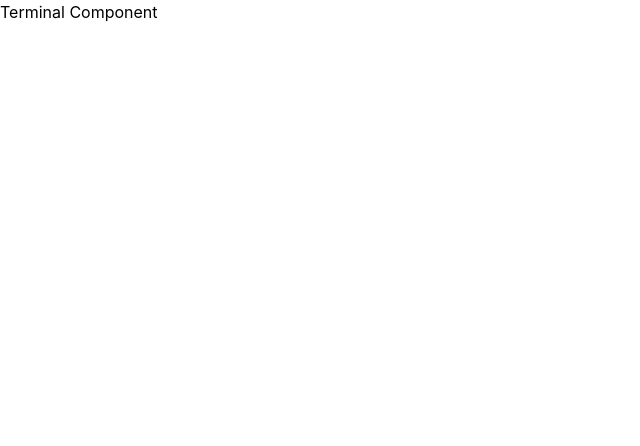
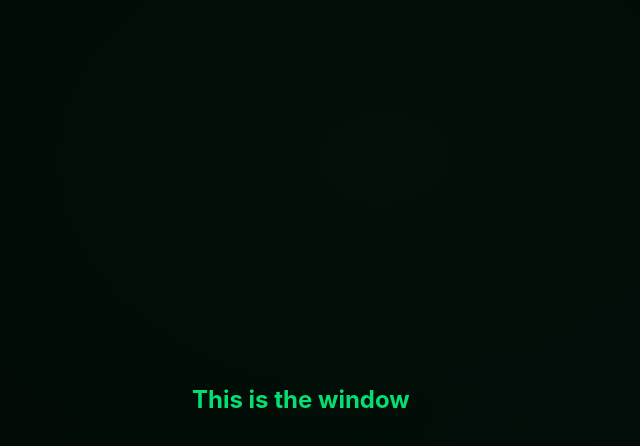
Before and after one commit to ig-ayush/terminalFolio, a React (Vite) app: page / in a window 1280 px wide. Shown: the top 446 px of the page, without its empty margins (0-640 px from the left). Built offline with nearby package versions, Linux system fonts and the light colour scheme.

Commit message:
Create the boday of terminal

```diff
--- a/package.json
+++ b/package.json
@@ -11,6 +11,7 @@
   },
   "dependencies": {
     "@tailwindcss/vite": "^4.3.0",
+    "framer-motion": "^12.40.0",
     "react": "^19.2.6",
     "react-dom": "^19.2.6",
     "tailwindcss": "^4.3.0"
--- a/src/App.jsx
+++ b/src/App.jsx
@@ -2,7 +2,7 @@ import Terminal from "./components/terminal/Terminal";
 
 function App() {
   return (
-    <div className="App">
+    <div className="App min-h-screen text-black-400">
       <Terminal />
     </div>
   );
--- a/src/components/terminal/Terminal.jsx
+++ b/src/components/terminal/Terminal.jsx
@@ -1,7 +1,27 @@
+import { motion } from "framer-motion";
+import {useState} from "react";
+import TerminalWindow from "./TerminalWindow";
+
 function Terminal() {
+  const [booted, setBooted] = useState(true);
   return (
-    <div className="terminal">
-      <h1>Terminal Component</h1>
+    <div className="terminal min-h-screen bg-[#020905] flex justify-center items-center p-3 sm:p-5"
+      style={{
+        backgroundImage:
+          "radial-gradient(ellipse at 30% 20%, #003d1a22 0%, transparent 60%), radial-gradient(ellipse at 70% 80%, #001a3322 0%, transparent 60%)",
+      }}
+      >
+       <motion.div
+        initial={{ opacity: 0, scale: 0.96, y: 20 }}
+        animate={booted ? { opacity: 1, scale: 1, y: 0 } : { opacity: 0 }}
+        transition={{ duration: 0.5, ease: "easeOut" }}
+        className="main-body w-full max-w-4xl"
+        style={{
+          filter: "drop-shadow(0 0 40px #00ff9d18)",
+        }}
+      >
+        <TerminalWindow />
+      </motion.div>
     </div>
   );
 }
--- /dev/null
+++ b/src/components/terminal/TerminalWindow.jsx
@@ -0,0 +1,11 @@
+import { motion } from "framer-motion";
+import {useState} from "react";
+
+export default function TerminalWindow() {
+
+  return (
+    <div className="text-2xl font-bold text-green-400">
+        This is the window
+    </div>
+  );
+}
```
Also changed, not shown: 1 other file (tests, documents, lock files or other folders).
